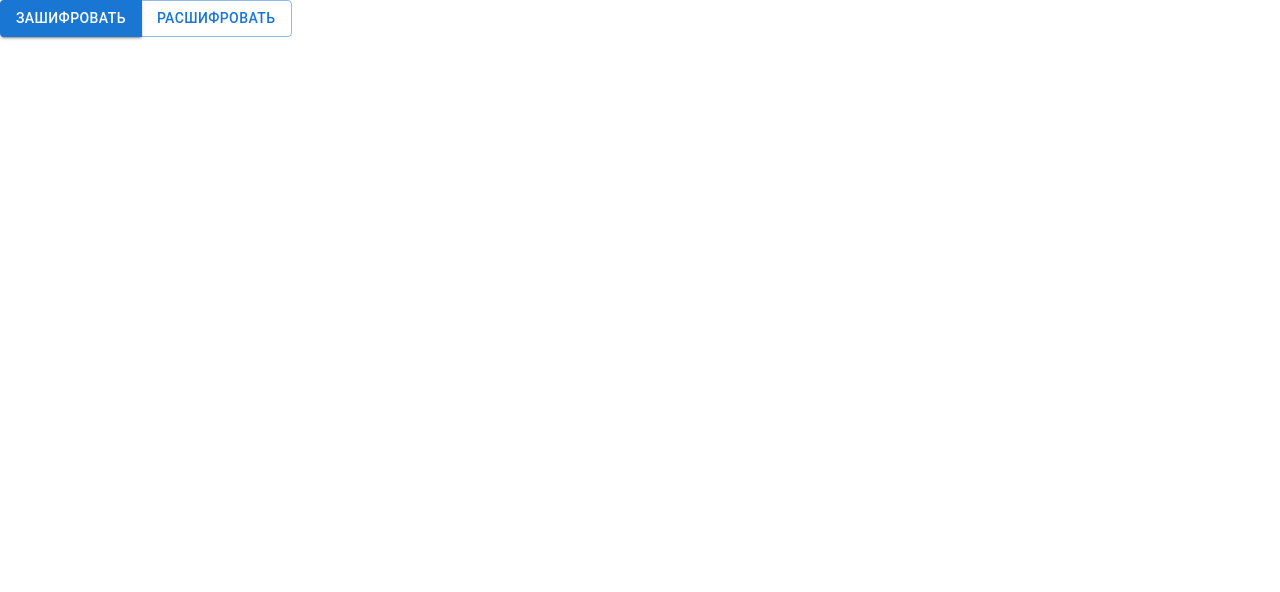
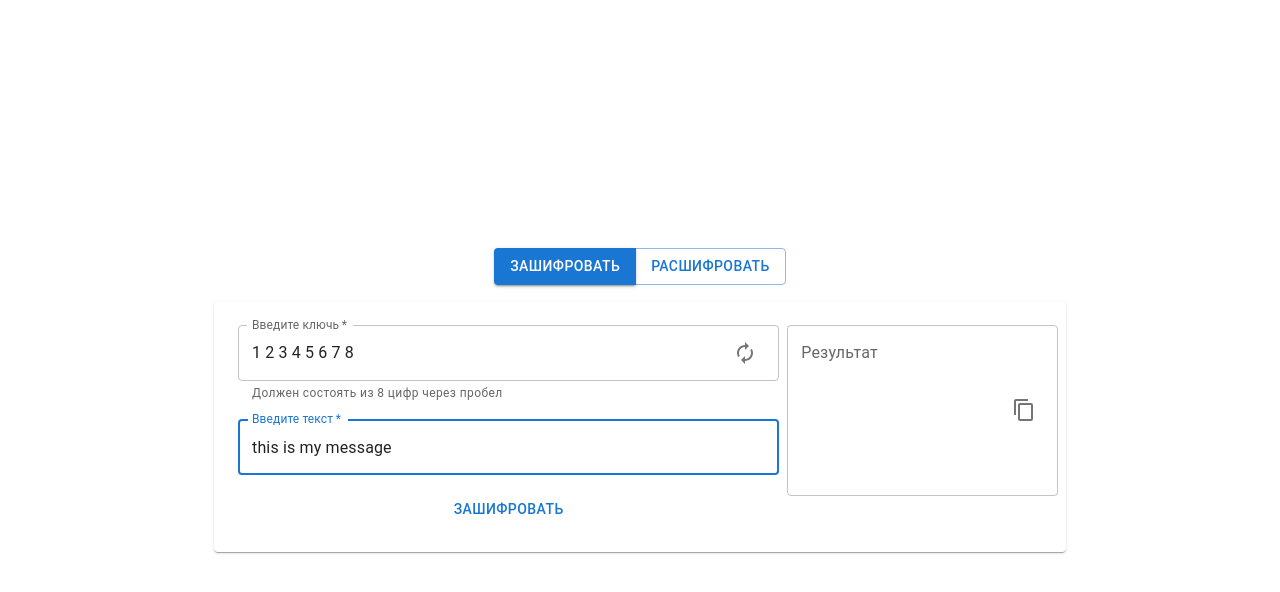
Before and after one commit to Sarylov/el_crypto, a React (Vite) app: page / in a window 1280 px wide. Shown: the top 592 px of the page. Built offline with nearby package versions, Linux system fonts and the light colour scheme.

Commit message:
change app component

```diff
--- a/src/App.tsx
+++ b/src/App.tsx
@@ -1,10 +1,21 @@
+import { Stack, Container } from "@mui/material";
 import { ModeSelector } from "./modules/mode-selector";
+import { Cryptographer } from "./modules/cryptographer";
 
 function App() {
   return (
-    <>
-      <ModeSelector />
-    </>
+    <Container maxWidth="md">
+      <Stack
+        height="100vh"
+        spacing={2}
+        display="flex"
+        justifyContent="center"
+        alignItems="center"
+      >
+        <ModeSelector />
+        <Cryptographer />
+      </Stack>
+    </Container>
   );
 }
 
```
